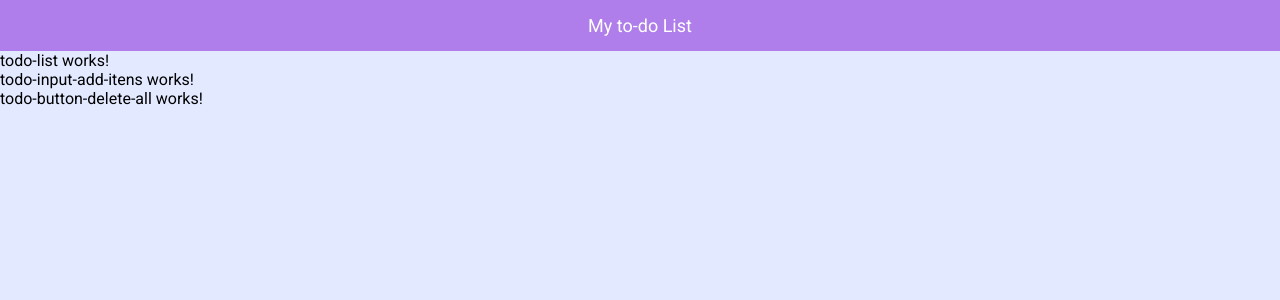
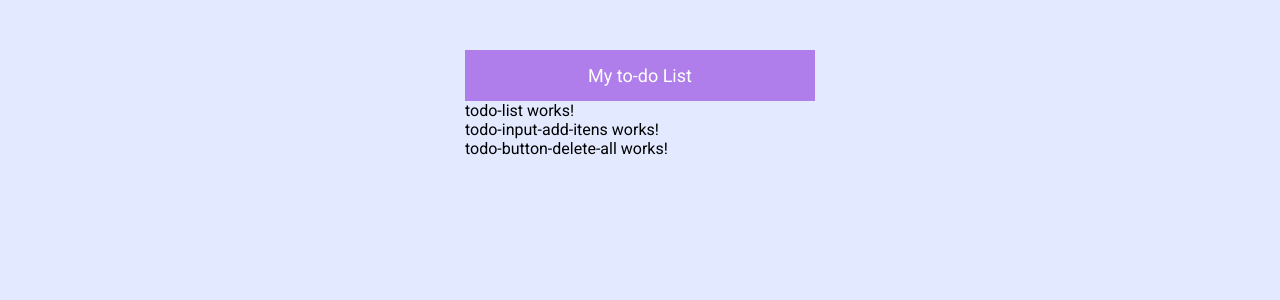
Before and after one commit to emanuellyogg/app-todo-curso-angular-udemy, an Angular app: page / in a window 1280 px wide. Shown: the top 300 px of the page. Built offline with nearby package versions, Linux system fonts and the light colour scheme.

Commit message:
style(todo-list e home): alinha os componentes na tela

```diff
--- a/src/app/modules/home/components/todo-list/todo-list.component.html
+++ b/src/app/modules/home/components/todo-list/todo-list.component.html
@@ -1 +1,4 @@
 <p>todo-list works!</p>
+
+<app-todo-input-add-itens></app-todo-input-add-itens>
+<app-todo-button-delete-all></app-todo-button-delete-all>
--- a/src/app/modules/home/pages/home/home.component.html
+++ b/src/app/modules/home/pages/home/home.component.html
@@ -1,4 +1,4 @@
-<app-header></app-header>
-<app-todo-list></app-todo-list>
-<app-todo-input-add-itens></app-todo-input-add-itens>
-<app-todo-button-delete-all></app-todo-button-delete-all>
+<section class="container">
+  <app-header></app-header>
+  <app-todo-list></app-todo-list>
+</section>
```
